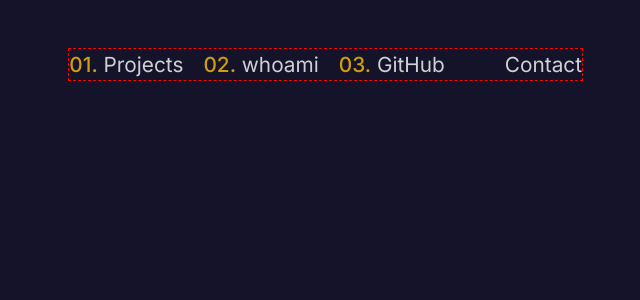
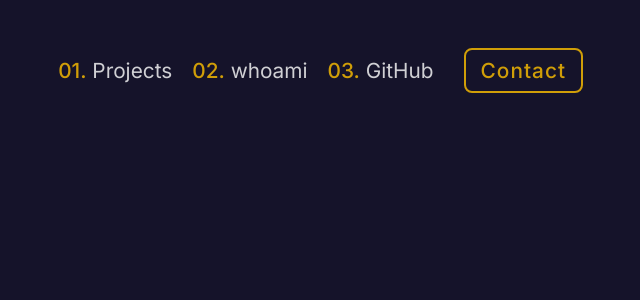
Before and after one commit to Corvus-JSDev/CorvusPortfolio, a React (Vite) app: page / in a window 1280 px wide. Shown: the top 300 px of the page, without its empty margins (633-1273 px from the left). Built offline with nearby package versions, Linux system fonts and the light colour scheme.

Commit message:
finished styling the nav bar

```diff
--- a/src/index.css
+++ b/src/index.css
@@ -17,6 +17,7 @@
 	--background-purple: #15132a;
 	--secondary-background: #251035;
 	--gold-color: #d09e08;
+	--text-color: #d0d0d4;
 }
 * {
 	margin: 0;
@@ -37,3 +38,12 @@ a {
 	text-decoration: none;
 	color: #d0d0d4;
 }
+
+@keyframes shineAnimation {
+	0% {
+		left: -100%;
+	}
+	100% {
+		left: 100%;
+	}
+}
--- a/src/shared/components/Nav-Bar/Nav-Bar.jsx
+++ b/src/shared/components/Nav-Bar/Nav-Bar.jsx
@@ -1,6 +1,49 @@
 import style from "./style.module.css";
+import { useEffect } from "react";
+
+function startContactBtnShine() {
+	const contactAnimationSpeed = 600;
+
+	// Create the style element and before pseudo-class for the contact button
+	const ContactBeforeClass = document.createElement("style");
+	ContactBeforeClass.innerHTML = `
+	#contact-btn::before {
+	content: "";
+	position: absolute;
+	top: 0;
+	left: -100%;
+	width: 100%;
+	height: 100%;
+	background: linear-gradient(
+		120deg,
+		transparent,
+		var(--gold-color),
+		transparent
+	);
+	opacity: 0.35;
+
+	animation: shineAnimation ${String(contactAnimationSpeed)}ms forwards;
+	animation-play-state: running;
+	}`;
+
+	// add the class to the dom
+	document.head.appendChild(ContactBeforeClass);
+
+	// remove the pseudo-class in order to replay the animation
+	setTimeout(() => {
+		ContactBeforeClass.remove();
+	}, contactAnimationSpeed + 10);
+}
 
 export default function NavBar() {
+	useEffect(() => {
+		const contactButton = document.querySelector("#contact-btn");
+
+		contactButton.addEventListener("mouseover", () => {
+			startContactBtnShine();
+		});
+	}, []);
+
 	return (
 		<nav className={style.navBar_container}>
 			<a href="#">
@@ -9,13 +52,16 @@ export default function NavBar() {
 			<a href="#">
 				<span>02.</span> whoami
 			</a>
+			<a href="#">
+				<span>03.</span> GitHub
+			</a>
 			<a
 				href="#"
-				className="pr-10"
+				id="contact-btn"
+				className={style.contact_navbar}
 			>
-				<span>03.</span> GitHub
+				Contact
 			</a>
-			<a href="#">Contact</a>
 		</nav>
 	);
 }
--- a/src/shared/components/Nav-Bar/style.module.css
+++ b/src/shared/components/Nav-Bar/style.module.css
@@ -1,11 +1,11 @@
 .navBar_container {
-	border: 1px dashed red;
-
 	position: fixed;
 	top: 3rem;
 	right: 4rem;
 
 	display: flex;
+	justify-content: center;
+	align-items: center;
 	gap: 20px;
 }
 
@@ -17,9 +17,17 @@
 	font-weight: 500;
 }
 
-/*
+.contact_navbar {
+	position: relative;
+	overflow: hidden;
 
-.navBar_container {}
-.navBar_container {}
+	margin-left: 10px;
+	border: 2px solid var(--gold-color);
+	border-radius: 8px;
+	padding: 5px 15px;
+	color: var(--gold-color);
+	font-weight: 500;
+	letter-spacing: 1px;
 
-*/
+	transition: all 0.2s ease-in-out;
+}
```
